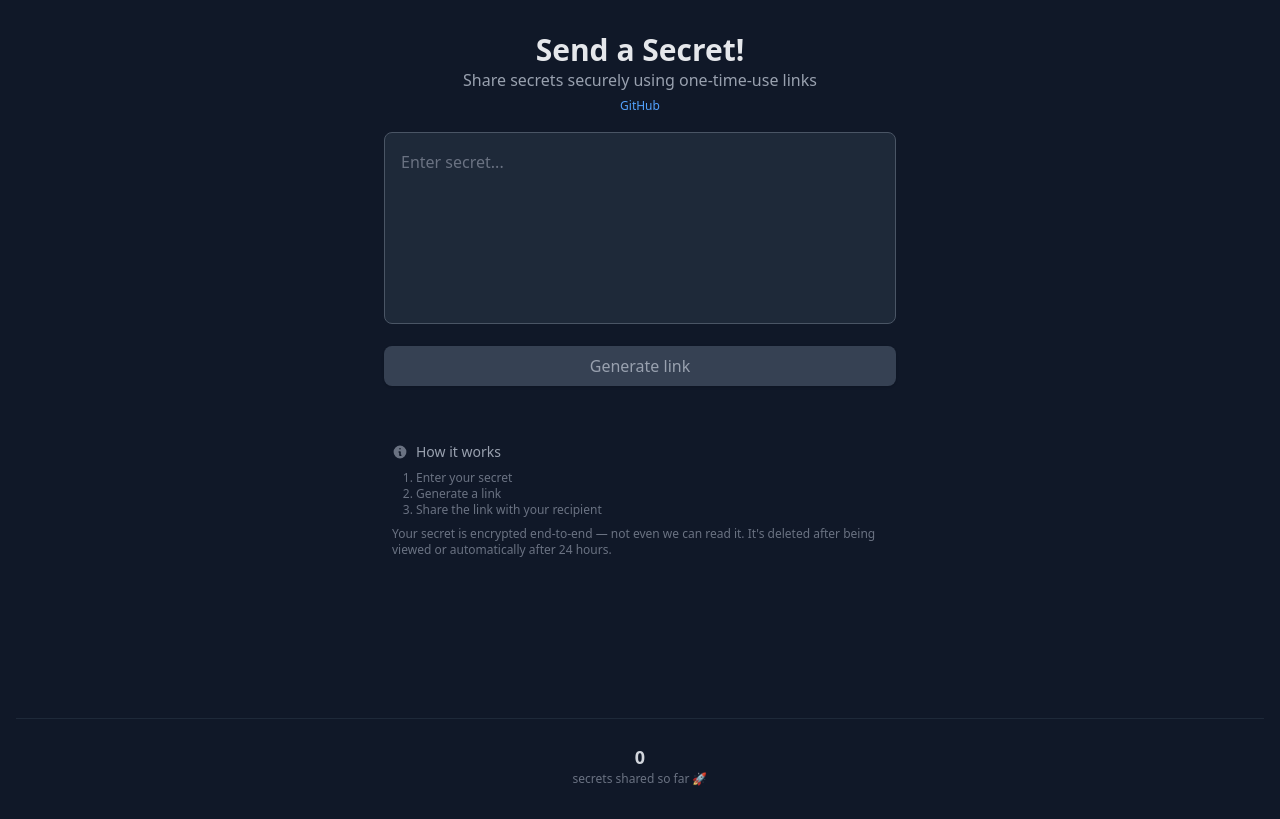
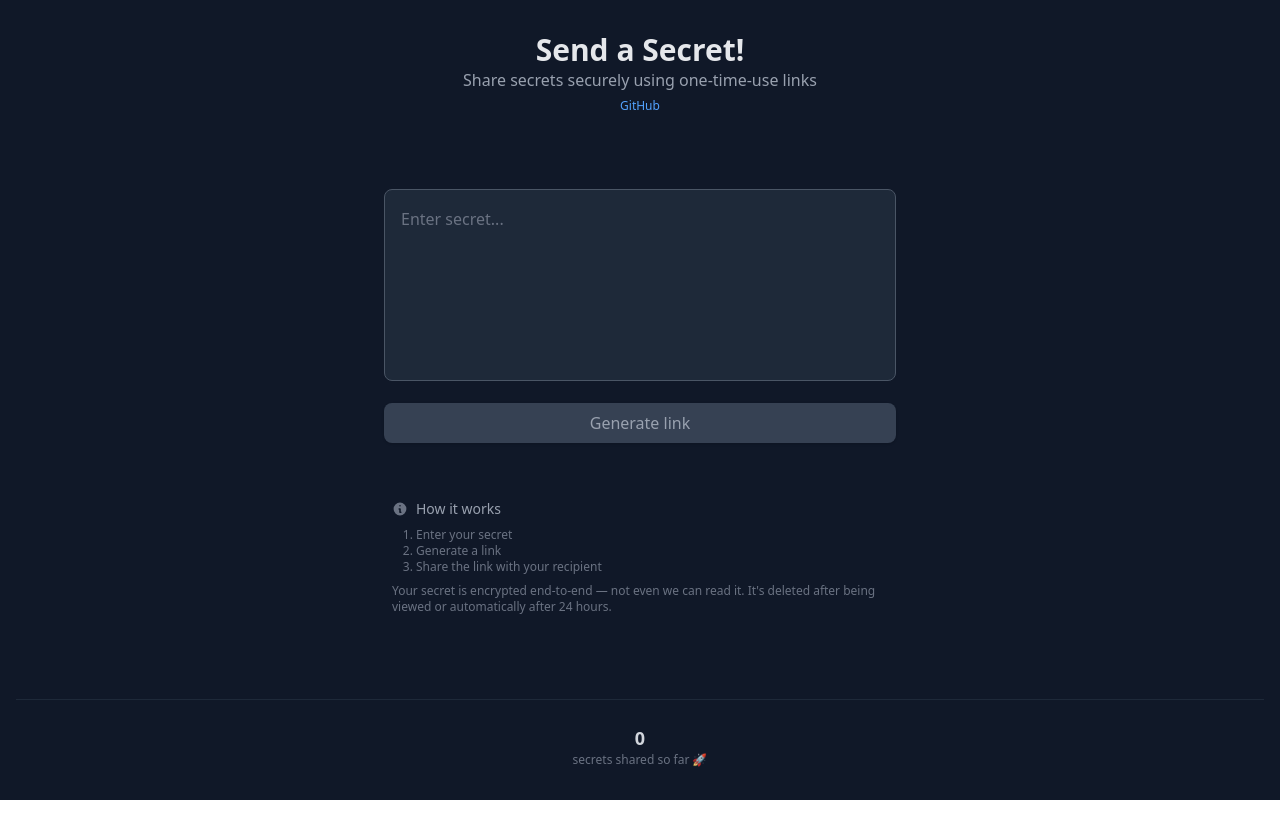
Before and after one commit to magarpratik/send-a-secret, a SvelteKit app in the folder frontend/: page / in a window 1280 px wide. Built offline with nearby package versions, Linux system fonts and the light colour scheme; no server answers.

Commit message:
apply fix for small laptop screen

```diff
--- a/frontend/src/routes/+page.svelte
+++ b/frontend/src/routes/+page.svelte
@@ -50,7 +50,7 @@
 </script>
 
 <div class="flex min-h-[100dvh] flex-col items-center bg-gray-900 px-4 py-4 sm:py-8">
-	<div class="mb-4 text-center">
+	<div class="mb-2 text-center">
 		<h1 class="text-2xl font-bold text-gray-200 sm:text-3xl">Send a Secret!</h1>
 		<p class="text-sm font-light text-gray-400 sm:text-base">
 			Share secrets securely using one-time-use links
@@ -63,7 +63,7 @@
 	</div>
 
 	<div
-		class="flex w-full max-w-lg flex-grow flex-col items-center justify-center space-y-0 pb-10 sm:space-y-5 sm:pb-40"
+		class="flex w-full max-w-lg flex-grow flex-col items-center justify-center space-y-0 pb-10 sm:space-y-5 sm:pb-5"
 	>
 		{#if !link}
 			<div class="w-full space-y-4">
```
